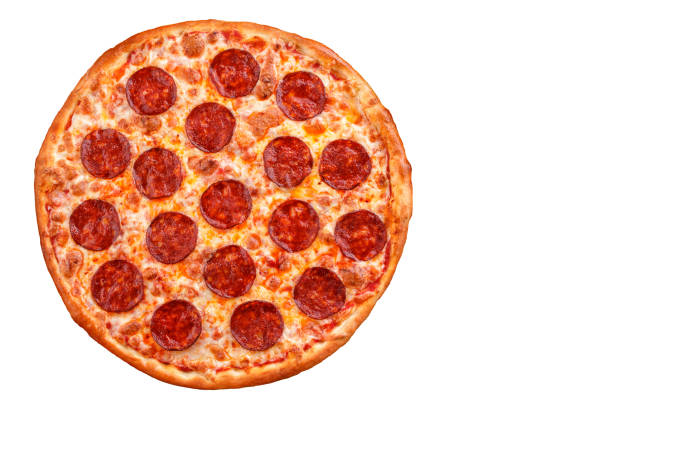
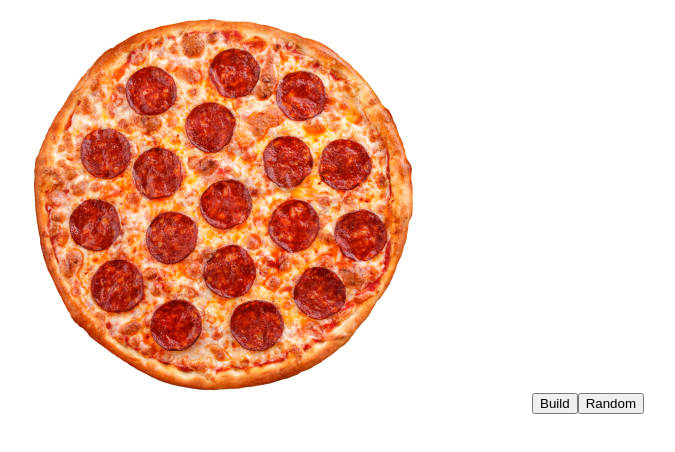
Before and after one commit to sammaggs/pizzagram, a React (Create React App) app: page / in a window 1280 px wide. Shown: the top 452 px of the page, without its empty margins (80-755 px from the left). Built offline with nearby package versions, Linux system fonts and the light colour scheme.

Commit message:
HomePage image added, buttons added for navigation

```diff
--- /dev/null
+++ b/src/Button.js
@@ -0,0 +1,8 @@
+import React from "react";
+
+const Button = ({ buttonText } ) => {
+
+ return <button>{buttonText}</button>;
+};
+
+export default Button;
--- a/src/HomePage.js
+++ b/src/HomePage.js
@@ -1,20 +1,18 @@
 import React, { Component } from "react";
-import pizzaImage from './images/pizzaHomePage.jpg'
+import pizzaImage from "./images/pizzaHomePage.jpg";
+import Button from "./Button";
 
 class HomePage extends Component {
   constructor(props) {
     super(props);
   }
 
-
   render() {
-
-
     return (
       <React.Fragment>
-          <img src={pizzaImage}></img>
-
-
+        <img src={pizzaImage} />
+        <Button buttonText={"Build"} />
+        <Button buttonText={"Random"} />
       </React.Fragment>
     );
   }
```
